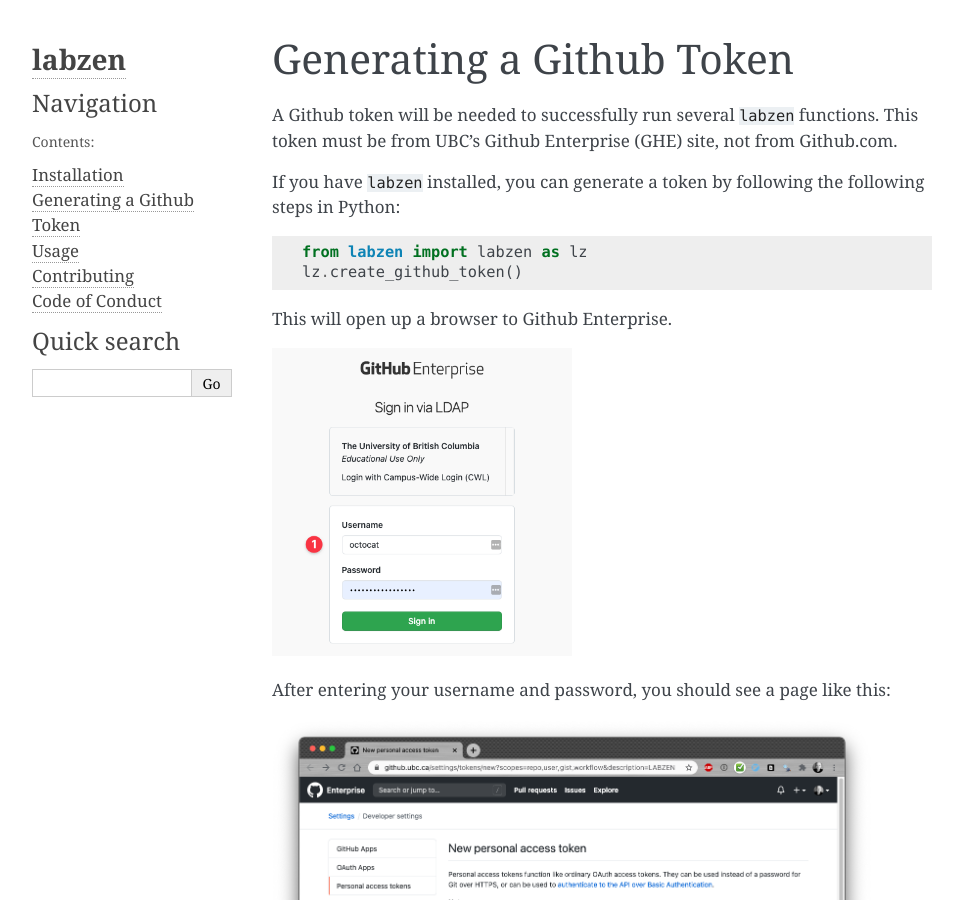
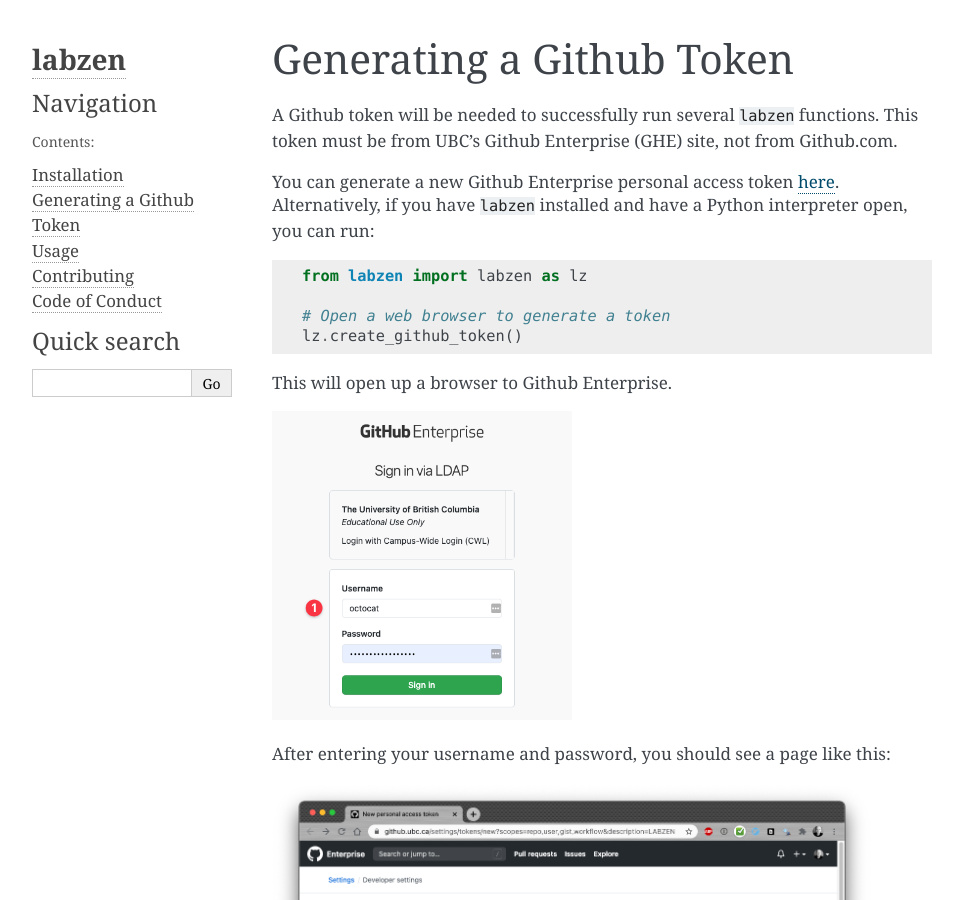
Before and after one commit to sukh2929/labzen, a Sphinx documentation site: the page built from docs/token.rst, in a window 1280 px wide and 900 px high. Shown: the whole window, without its empty margins (148-1111 px from the left). Built offline with Sphinx 7.4.7, drawn with Linux system fonts in a browser that asks for light colours.

```diff
--- a/docs/token.rst
+++ b/docs/token.rst
@@ -7,12 +7,14 @@
 A Github token will be needed to successfully run several ``labzen`` functions.
 This token must be from UBC's Github Enterprise (GHE) site, not from Github.com.
 
-If you have ``labzen`` installed, you can generate a token by following the following
-steps in Python:
+You can generate a new Github Enterprise personal access token `here <https://github.ubc.ca/settings/tokens/new?scopes=repo,user,gist,workflow&description=LABZEN>`_.
+Alternatively, if you have ``labzen`` installed and have a Python interpreter open, you can run:
 
 .. code-block:: python
 
     from labzen import labzen as lz
+
+    # Open a web browser to generate a token
     lz.create_github_token()
 
 This will open up a browser to Github Enterprise.
```
Also changed, not shown: README.md (+2 -0 lines).
